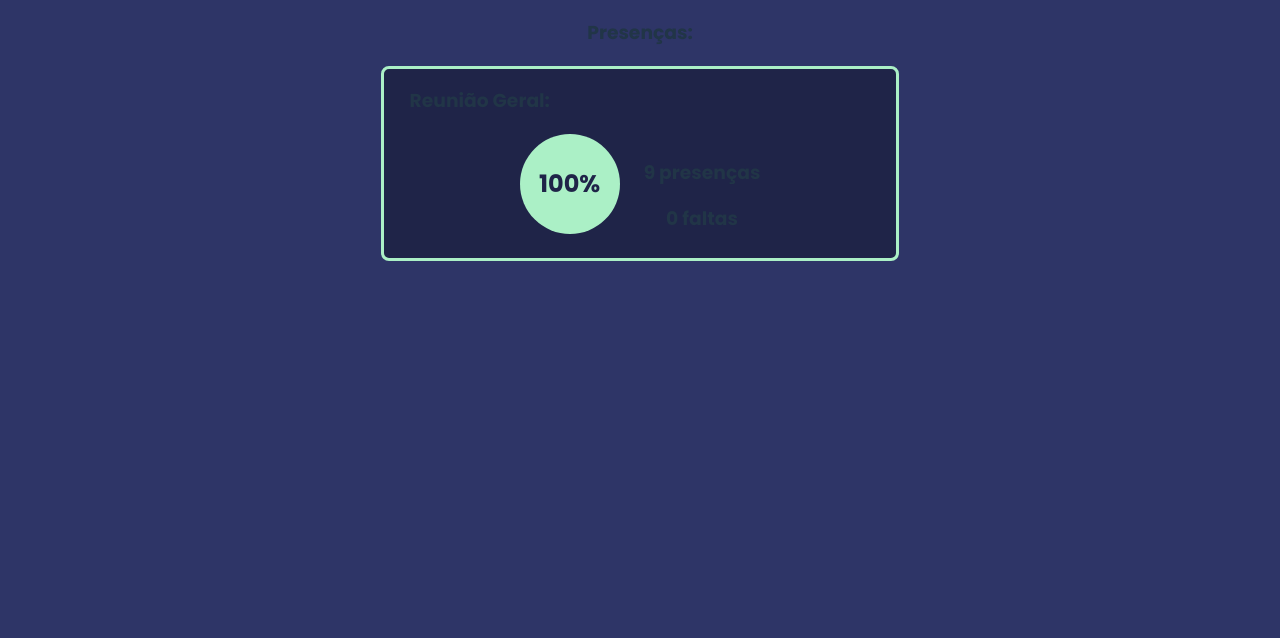
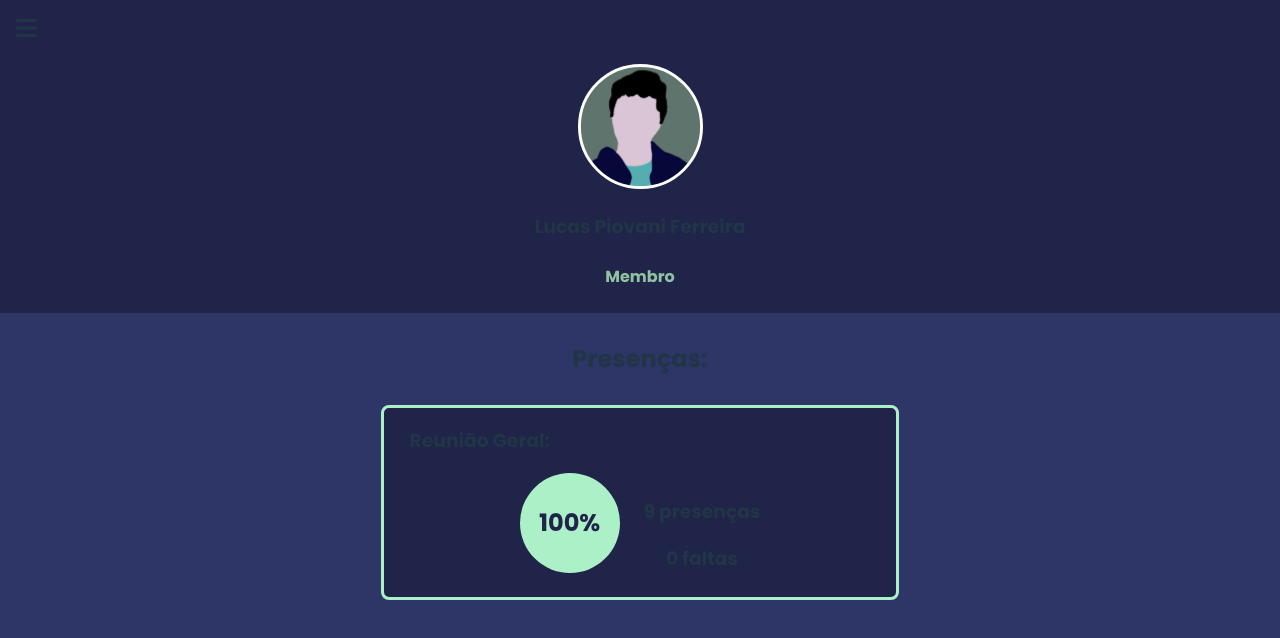
Before and after one commit to joseCarlosAndrade/icmcjr-marcador-presenca, a React (Vite) app in the folder front-end/: page /PresencaIndividual in a window 1280 px wide. Shown: the top 638 px of the page. Built offline with nearby package versions, Linux system fonts and the light colour scheme; a web font is replaced by a local one.

Commit message:
feature: página de presença individual finalizada

```diff
--- /dev/null
+++ b/front-end/src/components/CardFotoUsuario/CardFotoUsuario.css
@@ -0,0 +1,33 @@
+.Card-foto-usuario{
+    width: 100%;
+    background-color: #1F2448;
+}
+
+.Card-foto-usuario-menu{
+    font-size: 1.5em;
+    padding: 2vh 0 0 2vh;
+    display: flex;
+    justify-content: flex-start;
+}
+
+.Card-foto-usuario-dados{
+    display: flex;
+    justify-content: center;
+    align-items: center;
+    flex-direction: column;
+}
+
+.Card-foto-usuario-dados img{
+    margin: 3vh;
+}
+
+.Card-foto-usuario-dados h3{
+    margin: 0;
+    font-weight: 500;
+}
+
+.Card-foto-usuario-dados h4{
+    margin: 3vh;
+    font-weight: 400;
+    color: #92C3A0;
+}
--- /dev/null
+++ b/front-end/src/components/CardFotoUsuario/CardFotoUsuario.tsx
@@ -0,0 +1,27 @@
+import perfilImg from 'src/assets/perfil.svg';
+import './CardFotoUsuario.css'
+
+interface CardFotoUsuarioProps{
+    nome: string;
+    cargo: string;
+}
+
+const CardFotoUsuario: React.FC<CardFotoUsuarioProps> = ({nome, cargo}) =>{
+    return(
+        <div className="Card-foto-usuario">
+
+            <div className='Card-foto-usuario-menu'>
+                <i className="fa-solid fa-bars"></i>
+            </div>
+
+            <div className='Card-foto-usuario-dados'>
+                <img src={perfilImg} alt="Perfil" className='perfil-imagem' />
+                <h3>{nome}</h3>
+                <h4>{cargo}</h4>
+            </div>
+
+        </div>
+    )
+}
+
+export default CardFotoUsuario
--- a/front-end/src/components/CardPorcentagemPresenca/CardPorcentagemPresenca.css
+++ b/front-end/src/components/CardPorcentagemPresenca/CardPorcentagemPresenca.css
@@ -1,5 +1,5 @@
 .Card-porcentagem-presenca{
-    width: 70%;
+    width: 80%;
     height: auto;
     padding: 0.3vh, 0;
     border-radius: 8px;
--- a/front-end/src/pages/PresencaIndividual/PresencaIndividual.css
+++ b/front-end/src/pages/PresencaIndividual/PresencaIndividual.css
@@ -16,9 +16,19 @@
     flex-direction: column;
 }
 
+.Presenca-individual-dados-titulo{
+    padding: 1vh 0;
+}
+
 .Presenca-individual-dados-card{
     width: 100%;
     display: flex;
     align-items: center;
     justify-content: center;
 }
+
+.Presenca-individual-mensagem h5{
+    padding-top: 8vh;
+    font-weight: 300;
+    color: #D4FBF7;
+}
--- a/front-end/src/pages/PresencaIndividual/PresencaIndividual.tsx
+++ b/front-end/src/pages/PresencaIndividual/PresencaIndividual.tsx
@@ -1,14 +1,24 @@
 import CardPorcentagemPresenca from "src/components/CardPorcentagemPresenca/CardPorcentagemPresenca"
 import './PresencaIndividual.css'
+import { useLocation } from 'react-router-dom';
+import CardFotoUsuario from "src/components/CardFotoUsuario/CardFotoUsuario"
+
 
 function PresencaIndividual(){
+
+    const location = useLocation();
+    const mensagem = location.state?.mensagem || "";
 
     return(
         <div className="Presenca-individual">
 
             <div className="Presenca-individual-dados">
+                <CardFotoUsuario
+                    nome={"Lucas Piovani Ferreira"}
+                    cargo={"Membro"}
+                />
                 <div className="Presenca-individual-dados-titulo">
-                    <h3>Presenças:</h3>
+                    <h2>Presenças:</h2>
                 </div>
                 <div className="Presenca-individual-dados-card">
                     <CardPorcentagemPresenca
@@ -16,6 +26,9 @@ function PresencaIndividual(){
                         presenca={9}
                         falta={0}
                     />
+                </div>
+                <div className="Presenca-individual-mensagem">
+                    <h5>{mensagem}</h5>
                 </div>
 
             </div>
```
